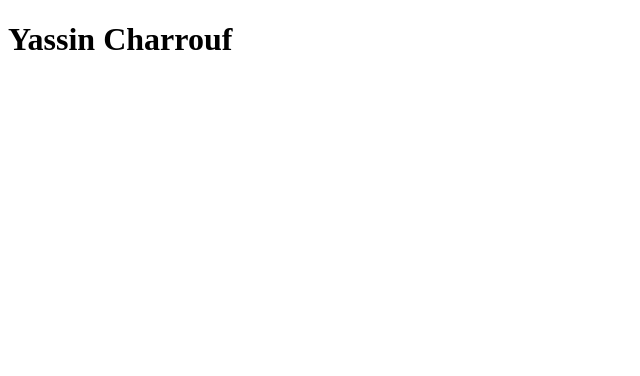
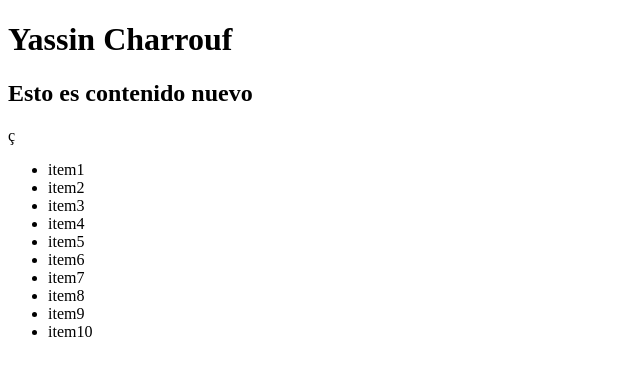
Before and after one commit to ycharrouf/practica, a plain HTML site: page index.html in a window 1280 px wide. Shown: the whole page, without its empty margins (0-640 px from the left). Drawn offline with Linux system fonts and the light colour scheme.

Commit message:
commit desde el segundo pc

```diff
--- a/index.html
+++ b/index.html
@@ -7,5 +7,18 @@
 </head>
 <body>
     <h1>Yassin Charrouf</h1>
+    <h2>Esto es contenido nuevo</h2>ç
+    <ul>
+        <li>item1</li>
+        <li>item2</li>
+        <li>item3</li>
+        <li>item4</li>
+        <li>item5</li>
+        <li>item6</li>
+        <li>item7</li>
+        <li>item8</li>
+        <li>item9</li>
+        <li>item10</li>
+    </ul>
 </body>
 </html>
```
